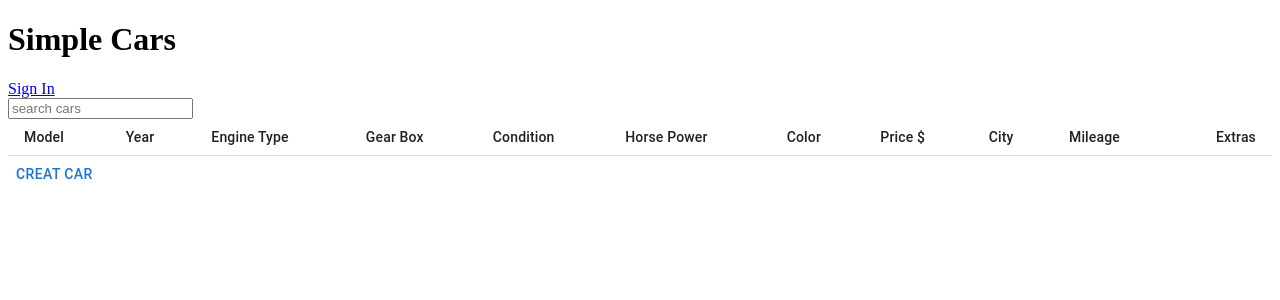
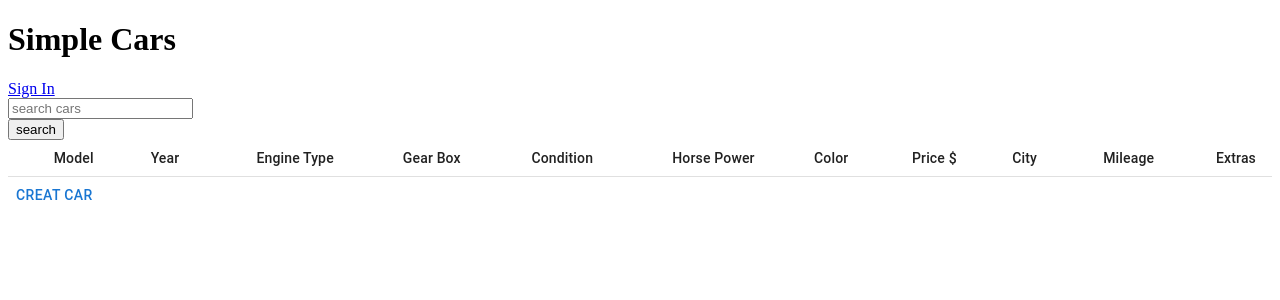
Before and after one commit to LyubooShv/mobile-bg-context, a React (Create React App) app: page /catalog in a window 1280 px wide. Shown: the top 300 px of the page. Built offline with nearby package versions, Linux system fonts and the light colour scheme.

Commit message:
created update and delete button, as well a search input

```diff
--- a/package.json
+++ b/package.json
@@ -13,7 +13,7 @@
     "react": "^17.0.2",
     "react-dom": "^17.0.2",
     "react-router-dom": "^6.2.1",
-    "react-scripts": "5.0.0",
+    "react-scripts": "^5.0.0",
     "web-vitals": "^2.1.3"
   },
   "scripts": {
--- /dev/null
+++ b/src/components/Catalog/catalog.css
@@ -0,0 +1,3 @@
+.carBtn{
+    width: 2px;
+}
--- a/src/components/Catalog/catalog.jsx
+++ b/src/components/Catalog/catalog.jsx
@@ -12,6 +12,7 @@ import Modal from "@mui/material/Modal";
 import Box from "@mui/material/Box";
 import Typography from "@mui/material/Typography";
 import Button from "@mui/material/Button";
+import './catalog.css'
 
 const style = {
   position: "absolute",
@@ -26,8 +27,8 @@ const style = {
 };
 
 export default function Catalog() {
-  const { open, handleClose, handleOpen } = useContext(ModalContext);
-  const { handleChange, Create, car } = useContext(CarsContext);
+  const { open, handleClose, handleOpen, goToUpdate, openUpdate,index } = useContext(ModalContext);
+  const { handleChange, Create, car, deleteCar, updateCar } = useContext(CarsContext);
 
   return (
     <React.Fragment>
@@ -35,35 +36,39 @@ export default function Catalog() {
       <Table size="small">
         <TableHead>
           <TableRow>
-            <TableCell>Model</TableCell>
-            <TableCell>Year</TableCell>
-            <TableCell>Engine Type</TableCell>
-            <TableCell>Gear Box</TableCell>
-            <TableCell>Condition</TableCell>
-            <TableCell>Horse Power</TableCell>
-            <TableCell>Color</TableCell>
-            <TableCell>Price $</TableCell>
-            <TableCell>City</TableCell>
-            <TableCell>Mileage</TableCell>
+            <TableCell align="right">Model</TableCell>
+            <TableCell align="right">Year</TableCell>
+            <TableCell align="right">Engine Type</TableCell>
+            <TableCell align="right">Gear Box</TableCell>
+            <TableCell align="right">Condition</TableCell>
+            <TableCell align="right">Horse Power</TableCell>
+            <TableCell align="right">Color</TableCell>
+            <TableCell align="right">Price $</TableCell>
+            <TableCell align="right">City</TableCell>
+            <TableCell align="right">Mileage</TableCell>
             <TableCell align="right">Extras</TableCell>
           </TableRow>
         </TableHead>
         <TableBody>
 
            {car.map((car, index) => (
-              <TableRow key={index}>
-                <TableCell>{car.model}</TableCell>
-                <TableCell>{car.year}</TableCell>
-                <TableCell>{car.engine}</TableCell>
-                <TableCell>{car.gear}</TableCell>
-                <TableCell align="right">{car.condition}</TableCell>
-                <TableCell>{car.power}</TableCell>
-                <TableCell>{car.color}</TableCell>
-                <TableCell>{car.price}</TableCell>
-                <TableCell>{car.city}</TableCell>
-                <TableCell align="right">{car.mileage}</TableCell>
-                <TableCell>{car.extras}</TableCell>
+             <div key={index}>
+             <button className="carBtn" onClick={()=>goToUpdate(index)}>+</button>
+             <button className="carBtn" onClick={()=>deleteCar(index)}>x</button>
+              <TableRow  >
+                <TableCell align="left">{car.model}</TableCell>
+                <TableCell align="left">{car.year}</TableCell>
+                <TableCell align="left">{car.engine}</TableCell>
+                <TableCell align="left">{car.gear}</TableCell>
+                <TableCell align="left">{car.condition}</TableCell>
+                <TableCell align="left">{car.power}</TableCell>
+                <TableCell align="left">{car.color}</TableCell>
+                <TableCell align="left">{car.price}</TableCell>
+                <TableCell align="left">{car.city}</TableCell>
+                <TableCell align="left">{car.mileage}</TableCell>
+                <TableCell align="left">{car.extras}</TableCell>
               </TableRow>
+              </div>
             )) }
         </TableBody>
       </Table>
@@ -107,7 +112,8 @@ export default function Catalog() {
                 placeholder="extras"
                 onChange={handleChange}
               />
-              <Button onClick={Create}>Create</Button>
+            { openUpdate ? <Button onClick={()=>updateCar(index)}>Update</Button> : <Button onClick={Create}>Create</Button>}
+
             </Typography>
           </Box>
         </Modal>
--- a/src/components/Header.jsx
+++ b/src/components/Header.jsx
@@ -1,20 +1,24 @@
 import React,{useState, useContext} from 'react';
 import { Link } from 'react-router-dom';
 import { CurrentUserContext } from '../context/current-user';
+import { CarsContext } from '../context/cars';
 const Header = () =>{
 
 const {currentUser,SignOut} = useContext(CurrentUserContext)
+const {Search} = useContext(CarsContext)
 const [searchName, setSearchName] = useState('')
 
 const handleChange = (e) =>{
     setSearchName(e.target.value)
 }
 
+
     return(
         <div>
            <div className='header'><h1>Simple Cars</h1></div>
            <div className='signInOutLink'>{currentUser ? <div onClick={SignOut}>Sign Out</div> : <Link to='/'>Sign In</Link>}</div>
             <div className='searchInput'><input placeholder='search cars' onChange={handleChange} value={searchName}/></div>
+            <button onClick={()=>Search(searchName)}>search</button>
         </div>
     )
 }
--- a/src/context/cars.jsx
+++ b/src/context/cars.jsx
@@ -15,6 +15,9 @@ export const CarsContext = createContext({
   extras: "",
   handleChange: () => {},
   Create: () => {},
+  deleteCar:()=>{},
+  updateCar:()=>{},
+  Search:()=>{}
 });
 
 const CarsProvider = ({ children }) => {
@@ -65,6 +68,33 @@ const CarsProvider = ({ children }) => {
   setCar(newCar);
   };
 
+  const deleteCar = (e) =>{
+    setCar(car.filter((el,index)=>index!==e))
+  }
+
+  const updateCar = (e) =>{
+    const updatedCar = [...car]
+    updatedCar.splice(e,1,{
+      model,
+      year,
+      engine,
+      gear,
+      condition,
+      power,
+      color,
+      price,
+      city,
+      mileage,
+      extras,
+    });
+  setCar(updatedCar);
+
+  }
+
+  const Search = (searchName)=>{
+    setCar(car.filter((e) => e.model.toUpperCase() === searchName.toUpperCase()))
+     }
+
   useEffect(() => {
     setModel(null);
     setYear(null);
@@ -97,6 +127,9 @@ const CarsProvider = ({ children }) => {
         extras,
         handleChange,
         Create,
+        deleteCar,
+        updateCar,
+        Search
       }}
     >
       {children}
--- a/src/context/modal.jsx
+++ b/src/context/modal.jsx
@@ -2,12 +2,17 @@ import React, { createContext, useState } from "react";
 
 export const ModalContext = createContext({
   open: false,
+  openUpdate: false,
+  index:'',
   handleOpen: () => {},
   handleClose: () => {},
+  goToUpdate:() =>{}
 });
 
 const ModalProvider = ({ children }) => {
   const [open, setOpen] = useState(false);
+  const [openUpdate, setOpenUpdate] = useState(false);
+  const [index, setIndex] = useState('');
 
   const handleOpen = () => {
     setOpen(true);
@@ -15,10 +20,17 @@ const ModalProvider = ({ children }) => {
 
   const handleClose = () => {
     setOpen(false);
+    setOpenUpdate(false)
   };
 
+  const goToUpdate = (e) =>{
+    setOpenUpdate(true);
+    setOpen(true);
+    setIndex(e)
+  }
+
   return (
-    <ModalContext.Provider value={{ open, handleClose, handleOpen }}>
+    <ModalContext.Provider value={{ open, handleClose, handleOpen, openUpdate, goToUpdate, index }}>
       {children}
     </ModalContext.Provider>
   );
```
Also changed, not shown: 1 other file (tests, documents, lock files or other folders).
